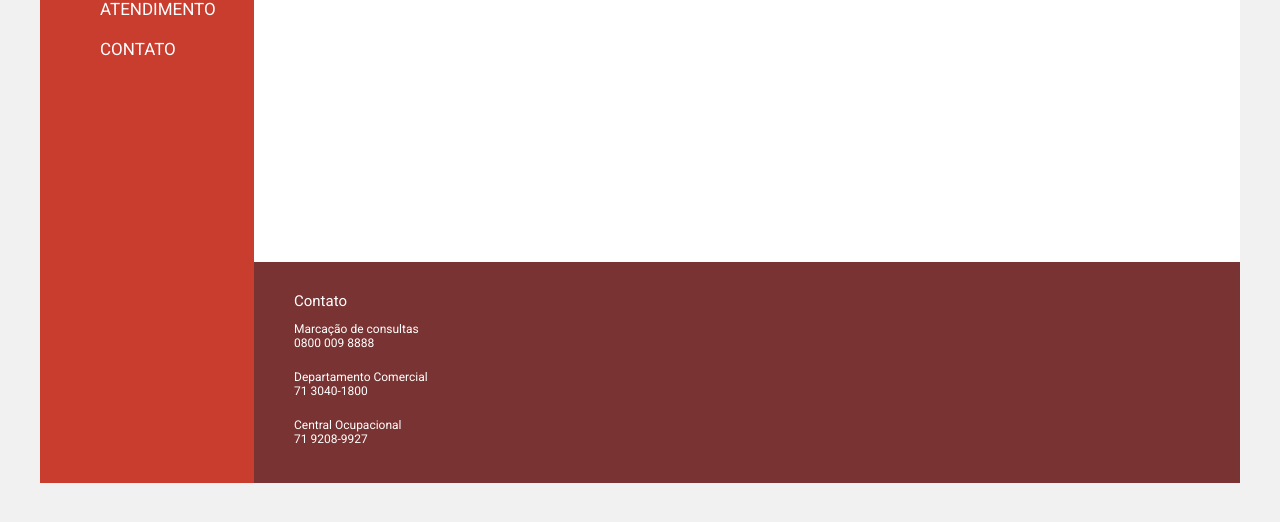
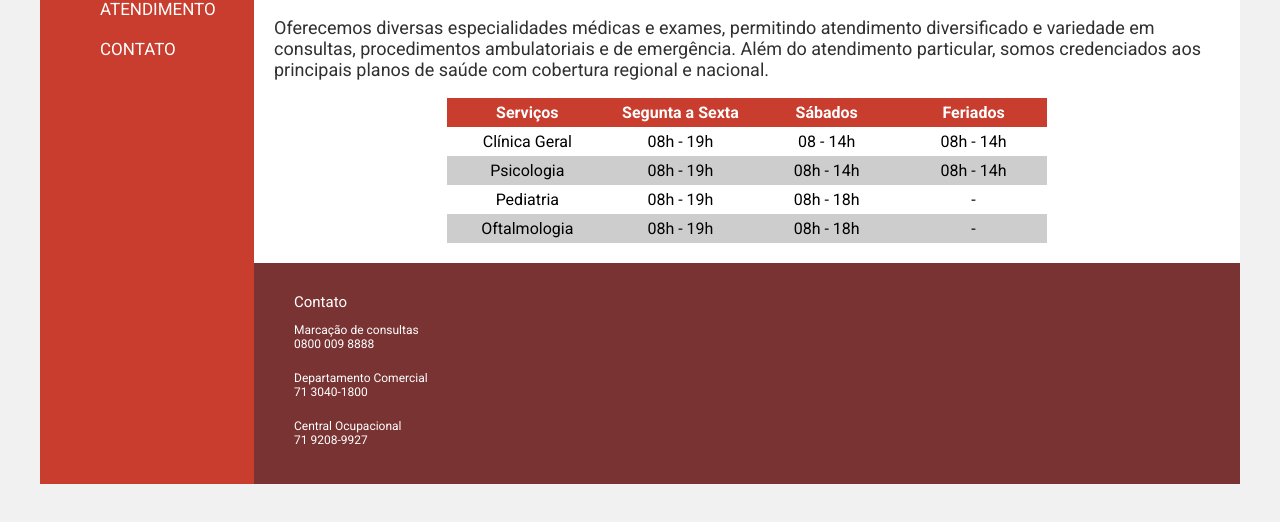
Before and after one commit to JacsonAlmeida/atividade-modulo2-html, a plain HTML site: page pag3.html in a window 1280 px wide. Shown: the part 228-750 px from the top of the page. Drawn offline with Linux system fonts and the light colour scheme.

Commit message:
adicionei uma tabela

```diff
--- a/base.css
+++ b/base.css
@@ -84,3 +84,19 @@ padding-left: 40px;}
 
 #postos {padding-left: 100px;
 position:relative;}
+
+.tabela {
+
+}
+
+th {
+    background-color: #c83d2e;
+    color:#ffffff;
+    width:200px;
+}
+
+table tbody tr:nth-child(even) td {background-color: #cdcdcd;}
+
+table tbody tr:hover td {background-color: #969393;}
+
+table tbody td {text-align: center;}
--- a/pag3.html
+++ b/pag3.html
@@ -31,6 +31,43 @@
 
             <div class="content">
                 <h1>Horário de Atendimento</h1>
+                <p>Oferecemos diversas especialidades médicas e exames, permitindo atendimento diversificado e variedade em consultas, procedimentos ambulatoriais e de emergência. Além do atendimento particular, somos credenciados aos principais planos de saúde com cobertura regional e nacional.</p>
+            <table class="tabela" width="600px" align="center" cellspacing="0" cellpadding="5px">
+                <thead >
+                    <tr>
+                        <th>Serviços</th>
+                        <th>Segunta a Sexta</th>
+                        <th>Sábados</th>
+                        <th>Feriados</th>
+                    </tr>
+                </thead>
+                <tbody>
+                    <tr>
+                        <td>Clínica Geral</td>
+                        <td>08h - 19h</td>
+                        <td>08 - 14h</td>
+                        <td>08h - 14h</td>
+                    </tr>
+                    <tr>
+                        <td>Psicologia</td>
+                        <td>08h - 19h</td>
+                        <td>08h - 14h</td>
+                        <td>08h - 14h</td>
+                    </tr>
+                    <tr>
+                        <td>Pediatria</td>
+                        <td>08h - 19h</td>
+                        <td>08h - 18h</td>
+                        <td>-</td>
+                    </tr>
+                    <tr>
+                        <td>Oftalmologia</td>
+                        <td>08h - 19h</td>
+                        <td>08h - 18h</td>
+                        <td>-</td>
+                    </tr>
+                </tbody>
+            </table>
             </div>
 
             <div class="footer">
```
